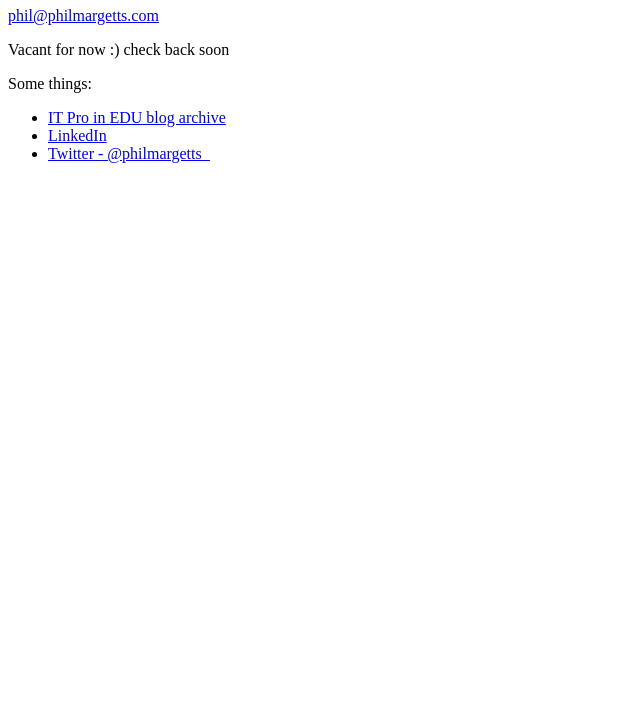
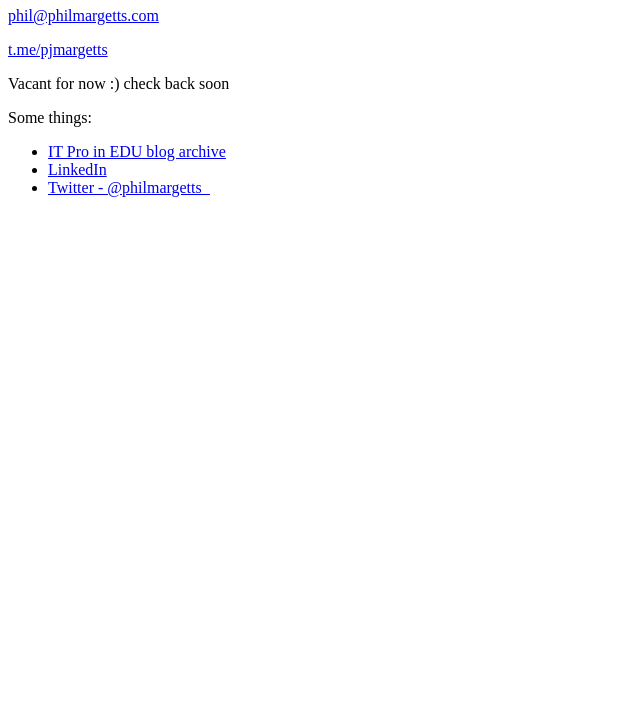
Before and after one commit to philmargetts/landing, a plain HTML site: page index.html in a window 1280 px wide. Shown: the part 73-800 px from the top of the page, without its empty margins (0-640 px from the left). Drawn offline with Linux system fonts and the light colour scheme.

Commit message:
Update index.html

```diff
--- a/index.html
+++ b/index.html
@@ -4,6 +4,7 @@
   <body>
     <h1>Phil Margetts</h1>
     <p><a href="mailto:phil@philmargetts.com">phil@philmargetts.com</a></p>
+    <p><a href="https://t.me/pjmargetts">t.me/pjmargetts</a></p>
     <p>Vacant for now :) check back soon</p>
     <p>Some things:</p>
     <ul>
```
